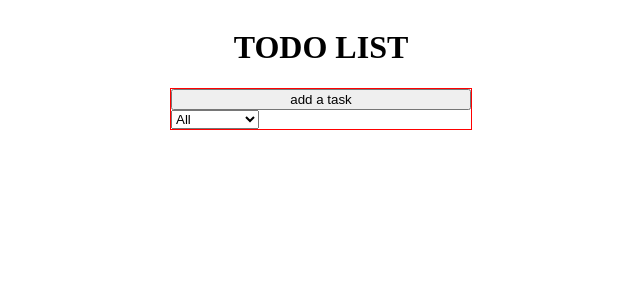
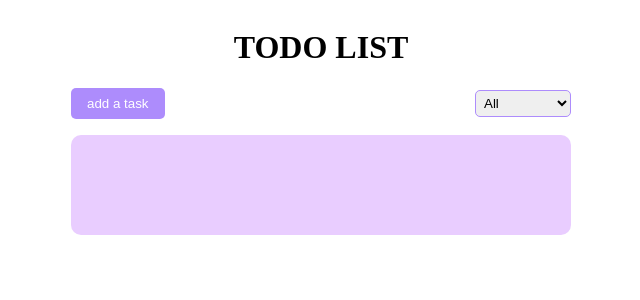
Before and after one commit to wx-it/reactjs-to-do-app, a React (Create React App) app: page / in a window 1280 px wide. Shown: the top 300 px of the page, without its empty margins (319-959 px from the left). Built offline with nearby package versions, Linux system fonts and the light colour scheme.

Commit message:
styling done

```diff
--- a/src/App.js
+++ b/src/App.js
@@ -1,5 +1,29 @@
 
 function App() {
+
+  function addTasks(){
+    return(
+      <div className="add-task">
+        <form action="">
+
+          <div>
+          <h3>Task Name</h3>
+          <input type="text" placeholder="task" />
+          </div>
+
+          <div>
+          <h3>Status</h3>
+            <select name="" id="">
+              <option default>All</option>
+              <option value="">Incomplete</option>
+              <option value="">Complete</option>
+            </select>
+          </div>
+        </form>
+      </div>
+    )
+  }
+
   return (
     <div className="container">
       <header>
--- a/src/index.css
+++ b/src/index.css
@@ -8,12 +8,33 @@
 }
 
 main{
-  border: 1px red solid;
+  width: 500px;
 }
 
 .creating-tasks{
-  display: grid;
+  display: flex;
+  justify-content: space-between;
   align-items: center;
-  justify-content: center;
-  grid-template-columns: repeat(auto-fit, minmax(300px, 1fr));
 }
+
+.creating-tasks button{
+  border: none;
+  background-color: rgb(173, 140, 252);
+  color: white;
+  padding: 0.5rem 1rem;
+  border-radius: 5px;
+}
+
+.creating-tasks select{
+  border: 1px rgb(173, 140, 252) solid;
+  padding: 0.25rem;
+  border-radius: 5px;
+}
+
+.all-tasks{
+  background-color: rgb(233, 205, 255);
+  width: 100%;
+  height: 100px;
+  border-radius: 10px;
+  margin-top: 1rem;
+}
```
